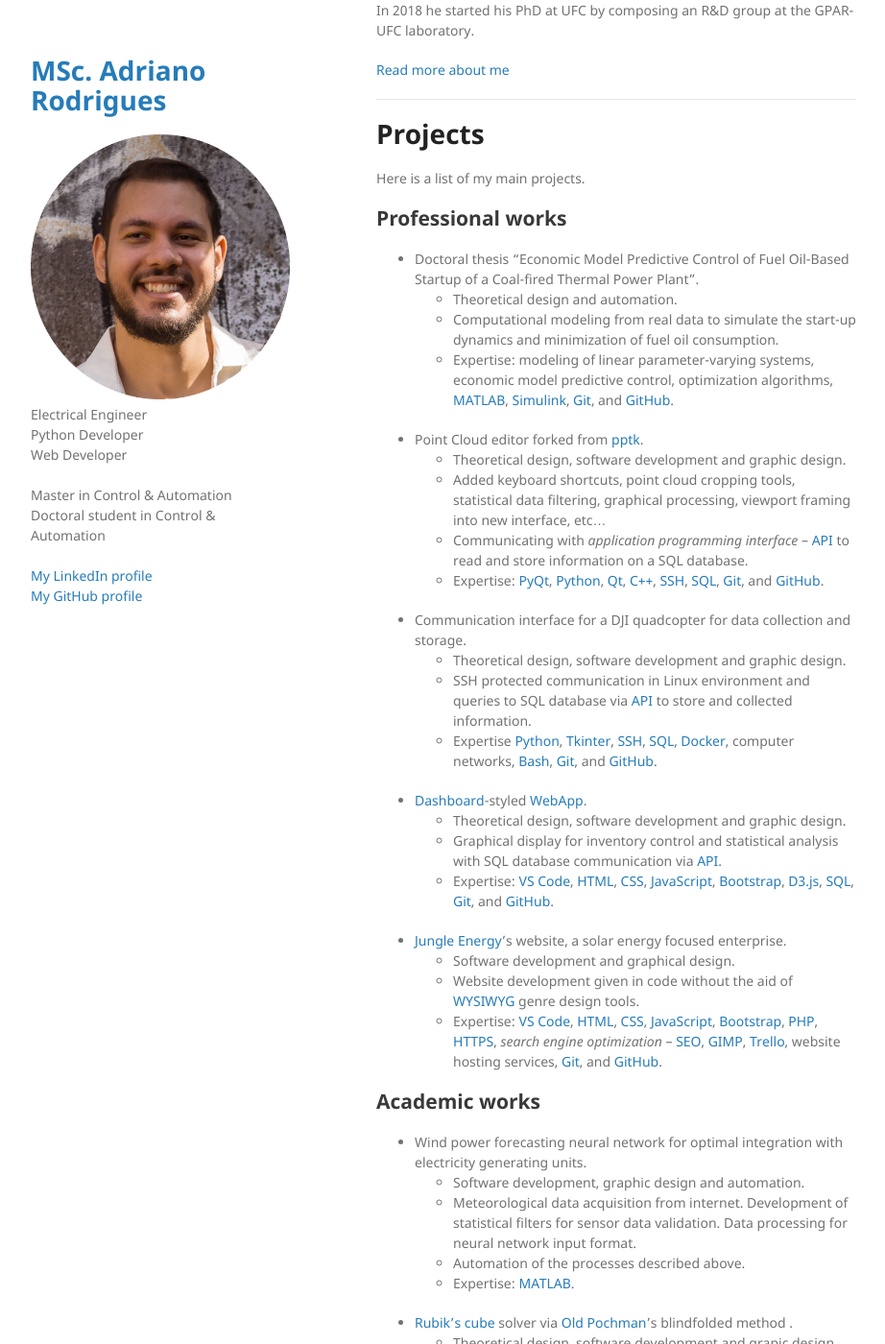
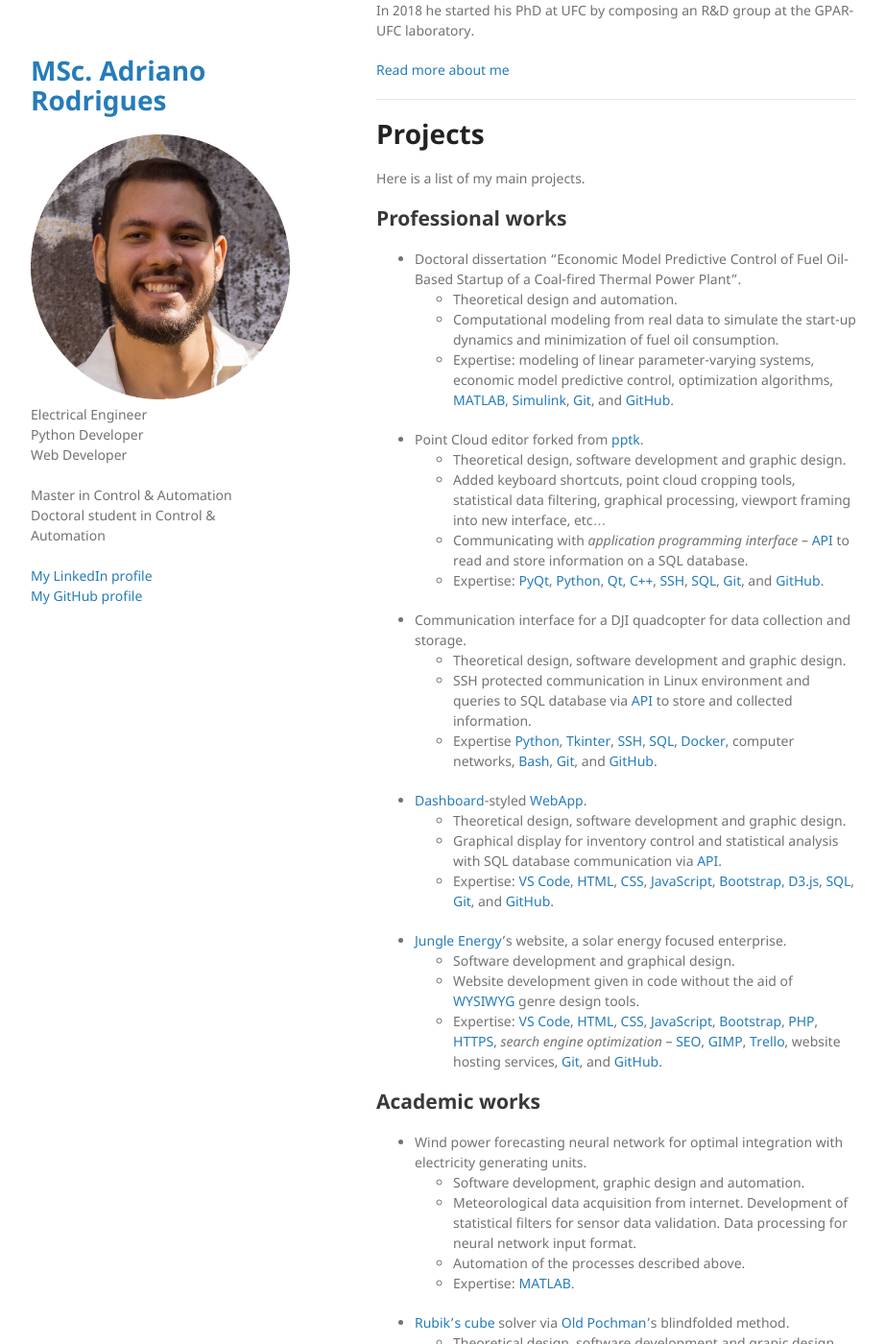
Before and after one commit to Adrianordp/Adrianordp.github.io, a Jekyll site: the page built from en/index.md, in a window 1280 px wide and 1400 px high, scrolled down 348 px. Shown: the whole window at 96% size, without its empty margins (178-1100 px from the left). Built offline with Jekyll 4.4.1, drawn with Linux system fonts in a browser that asks for light colours.

Commit message:
Fixed typo in /en/index.md

```diff
--- a/en/index.md
+++ b/en/index.md
@@ -21,7 +21,7 @@ In 2018 he started his PhD at UFC by composing an R&D group at the GPAR-UFC labo
 Here is a list of my main projects.
 
 ## Professional works
-- Doctoral thesis “Economic Model Predictive Control of Fuel Oil-Based Startup of a Coal-fired Thermal Power Plant”.
+- Doctoral dissertation “Economic Model Predictive Control of Fuel Oil-Based Startup of a Coal-fired Thermal Power Plant”.
   - Theoretical design and automation.
   - Computational modeling from real data to simulate the start-up dynamics and minimization of fuel oil consumption.
   - Expertise: modeling of linear parameter-varying systems, economic model predictive control, optimization algorithms, [MATLAB](https://www.mathworks.com/products/matlab.html), [Simulink](https://www.mathworks.com/products/simulink.html), [Git](https://git-scm.com/), and [GitHub](https://github.com/).
@@ -49,7 +49,7 @@ Here is a list of my main projects.
   - Meteorological data acquisition from internet. Development of statistical filters for sensor data validation. Data processing for neural network input format.
   - Automation of the processes described above.
   - Expertise: [MATLAB](https://www.mathworks.com/products/matlab.html).
-- [Rubik's cube](https://en.wikipedia.org/wiki/Rubik%27s_Cube) solver via [Old Pochman](https://www.speedcubereview.com/blind-solving-algorithms.html)'s blindfolded method .
+- [Rubik's cube](https://en.wikipedia.org/wiki/Rubik%27s_Cube) solver via [Old Pochman](https://www.speedcubereview.com/blind-solving-algorithms.html)'s blindfolded method.
   - Theoretical design, software development and grapic design.
   - Graphical interface with Rubik's Cube feature and guided solution for the user to practice the method.
   - Expertise: [Altera Quartus II](https://www.intel.com/content/dam/www/programmable/us/en/pdfs/literature/manual/intro_to_quartus2.pdf), [Altera Cyclone II FPGA Starter Board](https://www.terasic.com.tw/cgi-bin/page/archive.pl?Language=English&CategoryNo=56&No=121), [VHDL](https://ieeexplore.ieee.org/document/159455) e [Rubik's cube](https://en.wikipedia.org/wiki/Rubik%27s_Cube).
```
